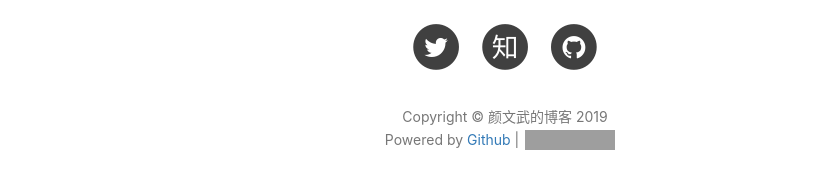
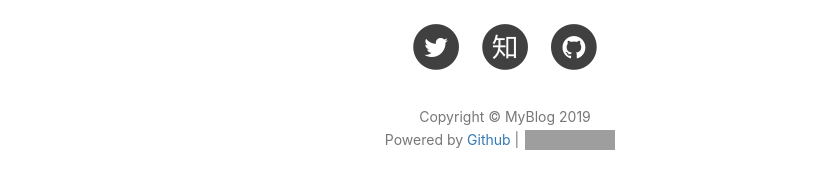
Before and after one commit to ciscolive/ciscolive.github.io, a Jekyll site: the page built from index.html, in a window 1280 px wide and 900 px high, scrolled down 2287 px. Shown: the part 656-845 px from the top of the window, without its empty margins (135-949 px from the left). Built offline with Jekyll 4.4.1, drawn with Linux system fonts in a browser that asks for light colours; nearby versions of some CDN libraries; the list of posts is cut into pages by our own code; comment, search, counter and statistics services are not loaded; some of the changed text lies outside the part shown; grey boxes are pictures that could not be loaded.

Commit message:
Initial commit

```diff
--- a/_config.yml
+++ b/_config.yml
@@ -1,6 +1,6 @@
 # Site settings
-title: 颜文武的博客
-SEOTitle: Va.C blog
+title: MyBlog
+SEOTitle: 颜文武的个人博客
 header-img: img/home-bg.jpg
 email: 968828@gmail.com
 description: "关于程序与设计、网络工程师 | 颜文武，Network Engineer | 这里是 @颜文武 的个人博客，与你一起发现更大的世界。"
```
